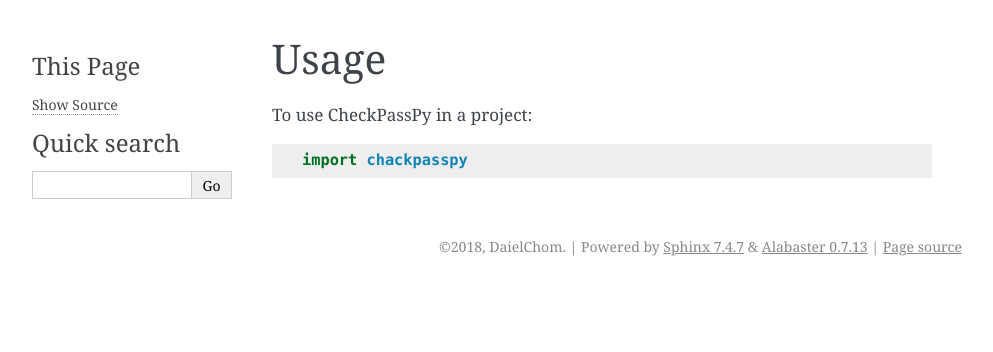
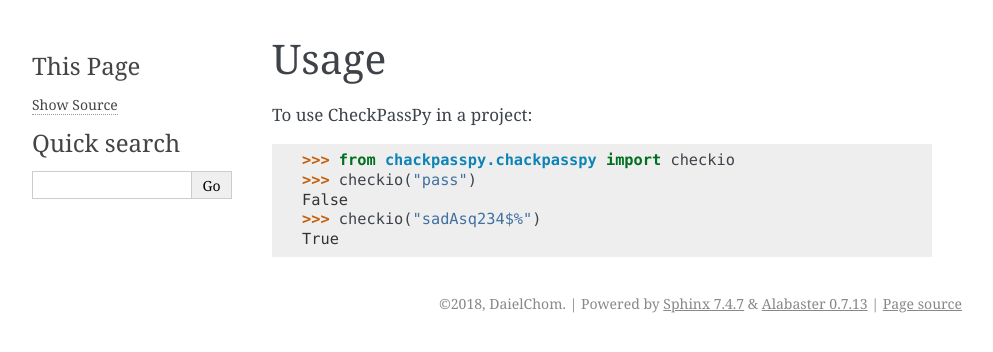
Before and after one commit to DaielChom/chechkpasspy, a Sphinx documentation site: the page built from docs/usage.rst, in a window 1280 px wide. Shown: the top 352 px of the page, without its empty margins (148-1141 px from the left). Built offline with Sphinx 7.4.7, drawn with Linux system fonts in a browser that asks for light colours; pages that are not in the unit, such as notebooks, are missing from menus.

Commit message:
Update documentation with more details

```diff
--- a/docs/usage.rst
+++ b/docs/usage.rst
@@ -4,4 +4,8 @@ Usage
 
 To use CheckPassPy in a project::
 
-    import chackpasspy
+    >>> from chackpasspy.chackpasspy import checkio
+    >>> checkio("pass")
+    False
+    >>> checkio("sadAsq234$%")
+    True
```
Also changed, not shown: 1 other file.
